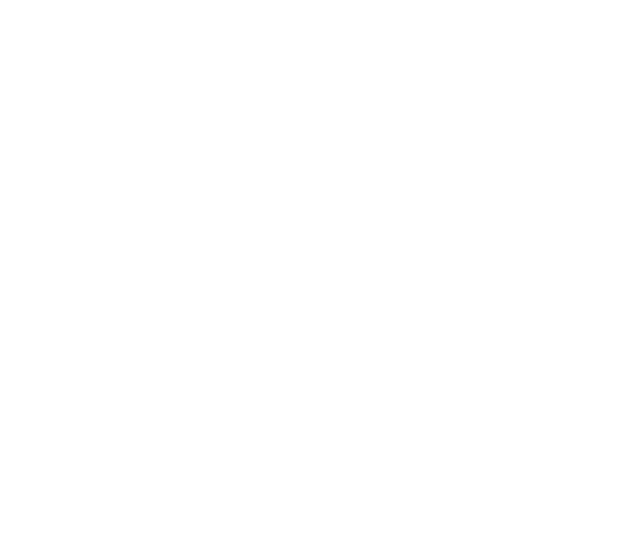
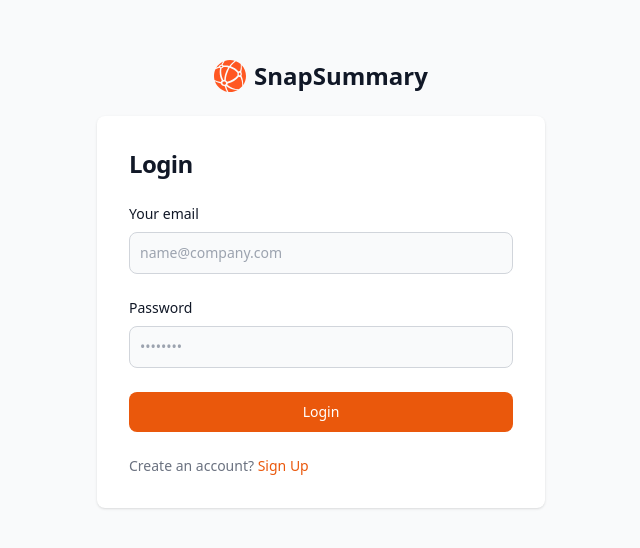
Before and after one commit to hiteshshinde-10/SnapSummary, a Next.js app in the folder frontend/: page /auth/login in a window 1280 px wide. Shown: the part 116-664 px from the top of the page, without its empty margins (319-959 px from the left). Built offline with nearby package versions, Linux system fonts and the light colour scheme.

Commit message:
login and logout page done

```diff
--- a/frontend/app/auth/login/page.js
+++ b/frontend/app/auth/login/page.js
@@ -3,7 +3,37 @@
 export default function page() {
   return (
     <div>
+      <section class="bg-gray-50 dark:bg-gray-900">
+        <div class="flex flex-col items-center justify-center px-6 py-8 mx-auto md:h-screen lg:py-0">
+            <a href="#" class="flex items-center mb-6 text-2xl font-semibold text-gray-900 dark:text-white">
+                <img class="w-8 h-8 mr-2" src="/logo.svg" alt="logo"/>
+                SnapSummary
+            </a>
+            <div class="w-full bg-white rounded-lg shadow dark:border md:mt-0 sm:max-w-md xl:p-0 dark:bg-gray-800 dark:border-gray-700">
+                <div class="p-6 space-y-4 md:space-y-6 sm:p-8">
+                    <h1 class="text-xl font-bold leading-tight tracking-tight text-gray-900 md:text-2xl dark:text-white">
+                        Login
+                    </h1>
+                    <form class="space-y-4 md:space-y-6" action="#">
+                        <div>
+                            <label for="email" class="block mb-2 text-sm font-medium text-gray-900 dark:text-white">Your email</label>
+                            <input type="email" name="email" id="email" class="bg-gray-50 border border-gray-300 text-gray-900 text-sm rounded-lg focus:ring-orange-600 focus:border-orange-600 block w-full p-2.5 dark:bg-gray-700 dark:border-gray-600 dark:placeholder-gray-400 dark:text-white dark:focus:ring-blue-500 dark:focus:border-blue-500" placeholder="name@company.com" required=""/>
+                        </div>
+                        <div>
+                            <label for="password" class="block mb-2 text-sm font-medium text-gray-900 dark:text-white">Password</label>
+                            <input type="password" name="password" id="password" placeholder="••••••••" class="bg-gray-50 border border-gray-300 text-gray-900 text-sm rounded-lg focus:ring-orange-600 focus:border-orange-600 block w-full p-2.5 dark:bg-gray-700 dark:border-gray-600 dark:placeholder-gray-400 dark:text-white dark:focus:ring-blue-500 dark:focus:border-blue-500" required=""/>
+                        </div>
 
+
+                        <button type="submit" class="w-full text-white bg-orange-600 hover:bg-orange-700 focus:ring-4 focus:outline-none focus:ring-orange-300 font-medium rounded-lg text-sm px-5 py-2.5 text-center dark:bg-orange-600 dark:hover:bg-orange-700 dark:focus:ring-orange-800">Login</button>
+                        <p class="text-sm font-light text-gray-500 dark:text-gray-400">
+                            Create an account? <a href="#" class="font-medium text-orange-600 hover:underline dark:text-orange-500">Sign Up</a>
+                        </p>
+                    </form>
+                </div>
+            </div>
+        </div>
+        </section>
     </div>
   )
 }
--- a/frontend/app/auth/signup/page.js
+++ b/frontend/app/auth/signup/page.js
@@ -0,0 +1,49 @@
+import React from 'react'
+
+export default function page() {
+  return (
+    <div>
+      <section class="bg-gray-50 dark:bg-gray-900">
+  <div class="flex flex-col items-center justify-center px-6 py-8 mx-auto md:h-screen lg:py-0">
+      <a href="#" class="flex items-center mb-6 text-2xl font-semibold text-gray-900 dark:text-white">
+          <img class="w-8 h-8 mr-2" src="/logo.svg" alt="logo"/>
+          SnapSummary
+      </a>
+      <div class="w-full bg-white rounded-lg shadow dark:border md:mt-0 sm:max-w-md xl:p-0 dark:bg-gray-800 dark:border-gray-700">
+          <div class="p-6 space-y-4 md:space-y-6 sm:p-8">
+              <h1 class="text-xl font-bold leading-tight tracking-tight text-gray-900 md:text-2xl dark:text-white">
+                  Create an account
+              </h1>
+              <form class="space-y-4 md:space-y-6" action="#">
+                  <div>
+                      <label for="email" class="block mb-2 text-sm font-medium text-gray-900 dark:text-white">Your email</label>
+                      <input type="email" name="email" id="email" class="bg-gray-50 border border-gray-300 text-gray-900 text-sm rounded-lg focus:ring-orange-600 focus:border-orange-600 block w-full p-2.5 dark:bg-gray-700 dark:border-gray-600 dark:placeholder-gray-400 dark:text-white dark:focus:ring-blue-500 dark:focus:border-blue-500" placeholder="name@company.com" required=""/>
+                  </div>
+                  <div>
+                      <label for="password" class="block mb-2 text-sm font-medium text-gray-900 dark:text-white">Password</label>
+                      <input type="password" name="password" id="password" placeholder="••••••••" class="bg-gray-50 border border-gray-300 text-gray-900 text-sm rounded-lg focus:ring-orange-600 focus:border-orange-600 block w-full p-2.5 dark:bg-gray-700 dark:border-gray-600 dark:placeholder-gray-400 dark:text-white dark:focus:ring-blue-500 dark:focus:border-blue-500" required=""/>
+                  </div>
+                  <div>
+                      <label for="confirm-password" class="block mb-2 text-sm font-medium text-gray-900 dark:text-white">Confirm password</label>
+                      <input type="confirm-password" name="confirm-password" id="confirm-password" placeholder="••••••••" class="bg-gray-50 border border-gray-300 text-gray-900 text-sm rounded-lg focus:ring-orange-600 focus:border-orange-600 block w-full p-2.5 dark:bg-gray-700 dark:border-gray-600 dark:placeholder-gray-400 dark:text-white dark:focus:ring-blue-500 dark:focus:border-blue-500" required=""/>
+                  </div>
+                  <div class="flex items-start">
+                      <div class="flex items-center h-5">
+                        <input id="terms" aria-describedby="terms" type="checkbox" class="w-4 h-4 border border-gray-300 rounded bg-gray-50 focus:ring-3 focus:ring-orange-300 dark:bg-gray-700 dark:border-gray-600 dark:focus:ring-orange-600 dark:ring-offset-gray-800" required=""/>
+                      </div>
+                      <div class="ml-3 text-sm">
+                        <label for="terms" class="font-light text-gray-500 dark:text-gray-300">I accept the <a class="font-medium text-orange-600 hover:underline dark:text-orange-500" href="#">Terms and Conditions</a></label>
+                      </div>
+                  </div>
+                  <button type="submit" class="w-full text-white bg-orange-600 hover:bg-orange-700 focus:ring-4 focus:outline-none focus:ring-orange-300 font-medium rounded-lg text-sm px-5 py-2.5 text-center dark:bg-orange-600 dark:hover:bg-orange-700 dark:focus:ring-orange-800">Create an account</button>
+                  <p class="text-sm font-light text-gray-500 dark:text-gray-400">
+                      Already have an account? <a href="#" class="font-medium text-orange-600 hover:underline dark:text-orange-500">Login here</a>
+                  </p>
+              </form>
+          </div>
+      </div>
+  </div>
+</section>
+    </div>
+  )
+}
```
